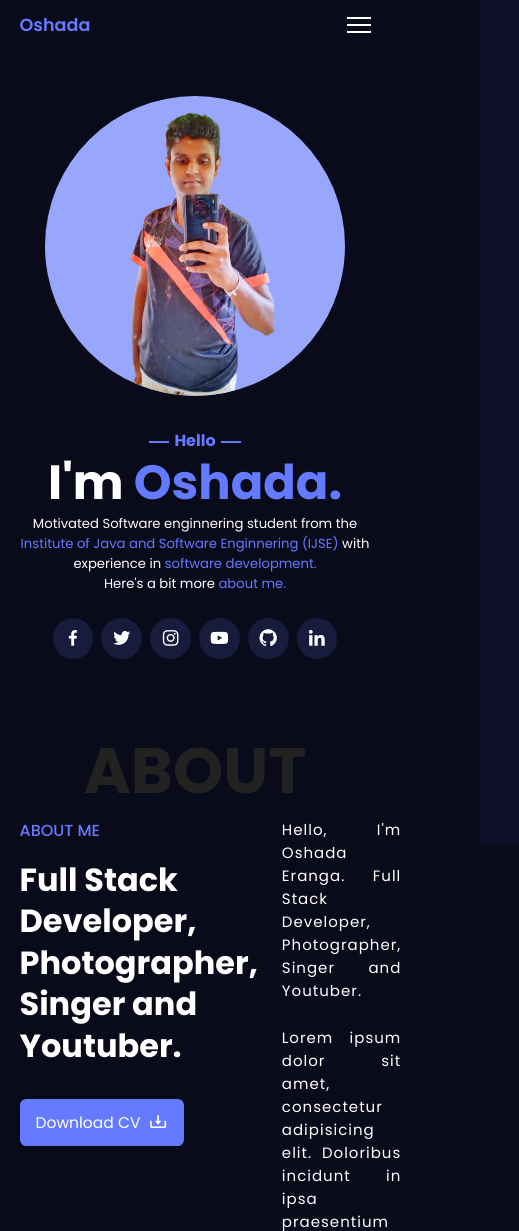
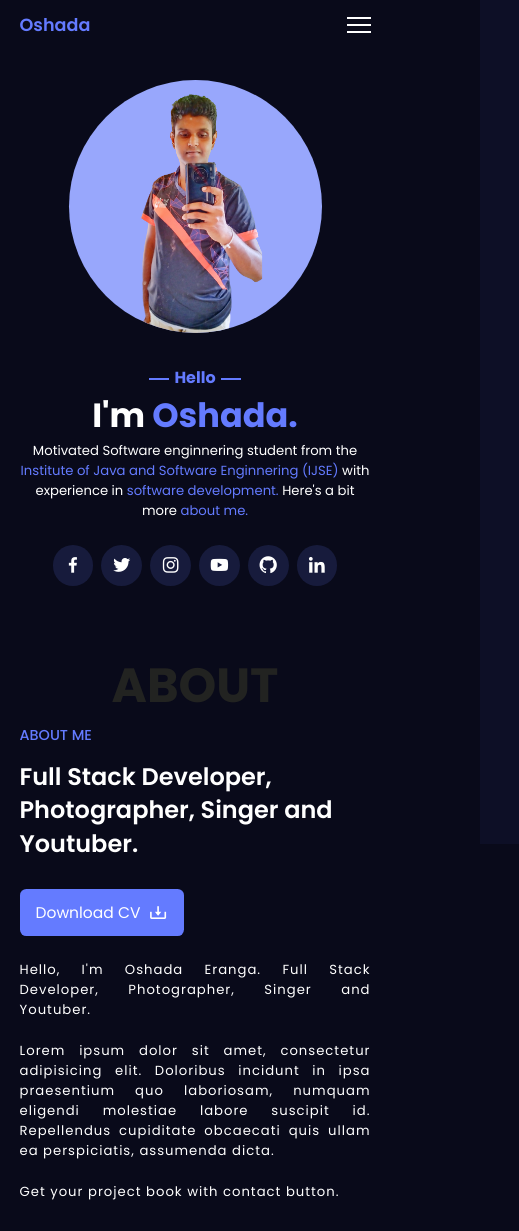
Before and after one commit to oshadaera68/Creative_Web_Portfolio_Design, a plain HTML site: page index.html in a window 390 px wide. Shown: the top 1231 px of the page, 519 px wide, since content can reach past the window. Drawn offline with nearby package versions, Linux system fonts and the light colour scheme.

Commit message:
updated content

```diff
--- a/script.js
+++ b/script.js
@@ -7,7 +7,7 @@ menuIcon.onClick = () => {
 };
 
 window.onscroll=()=>{
-    menu.classList.remove("move")
+    menuIcon.classList.remove("move")
     navbar.classList.remove("open-menu")
 }
 
--- a/style.css
+++ b/style.css
@@ -24,6 +24,16 @@
 body {
     color: var(--bg-color);
     background-color: var(--body-color);
+}
+
+/* webkit scroll */
+html::-webkit-scrollbar{
+    width: 0.5rem;
+    background: transparent;
+}
+
+html::-webkit-scrollbar-thumb{
+    background: var(--heading-color);
 }
 
 /* image */
@@ -63,6 +73,7 @@ header {
     transition: 0.4s;
 }
 
+/* navigation bar */
 .nav {
     display: flex;
     align-items: center;
@@ -666,3 +677,90 @@ header {
         margin: 1rem 0;
     }
 }
+
+@media(max-width:635px) {
+    .about-content {
+        grid-template-columns: 1fr;
+    }
+
+    .about-data span {
+        font-size: 0.9rem;
+    }
+
+    .about-data h2 {
+        font-size: 1.7rem;
+        line-height: 2.3rem;
+        font-weight: 600;
+        margin: 0.8rem 0;
+    }
+
+    .about-text p {
+        font-size: 0.825rem;
+        margin-bottom: 1.3rem;
+    }
+
+    .projects-content {
+        grid-template-columns: repeat(2, 200px);
+    }
+}
+
+@media(max-width:450px) {
+    .home {
+        min-height: 485px;
+        padding-top: 5rem;
+    }
+
+    .home-img {
+        width: 253px;
+        height: 253px;
+    }
+
+    .home-img img {
+        width: 253px;
+        height: 253px;
+    }
+
+    .home-text h2 {
+        font-size: 2.1rem;
+        line-height: 3.2rem;
+    }
+
+    .home-text p br {
+        display: contents;
+    }
+
+    .heading {
+        font-size: 3rem;
+    }
+
+    .about-data h2 {
+        font-size: 1.5rem;
+        line-height: 2.1rem;
+        margin: 0.8rem 0;
+    }
+
+    .services-content,
+    .portfolio-content,
+    .projects-content {
+        grid-template-columns: 1fr;
+    }
+
+    .review-box .review-text {
+        font-size: 0.82rem;
+    }
+
+    .footer-links {
+        flex-direction: column;
+        row-gap: 1rem;
+    }
+}
+
+@media (max-width:325px) {
+    .navbar {
+        width: 100%;
+    }
+
+    .portfolio-box {
+        height: 190px;
+    }
+}
```
